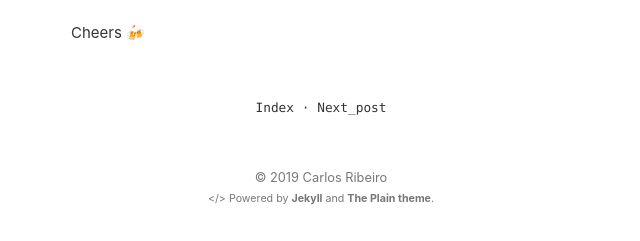
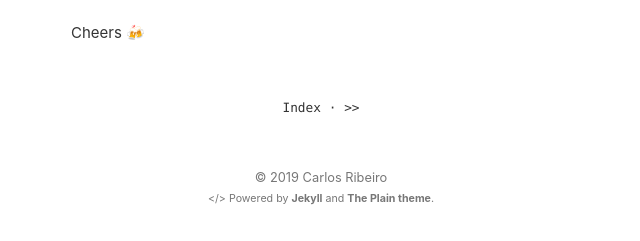
Before and after one commit to duduribeiro/blog, a Jekyll site: the page built from _posts/2017-01-10-connecting-on-rds-server-that-is-not-publicly-accessible.markdown, in a window 1280 px wide. Shown: the part 2019-2260 px from the top of the page, without its empty margins (319-959 px from the left). Built offline with Jekyll 4.4.1, drawn with Linux system fonts in a browser that asks for light colours.

Commit message:
Fix prev/next links

```diff
--- a/_layouts/post.html
+++ b/_layouts/post.html
@@ -18,12 +18,12 @@
 
 <div class="page-navigation code">
 	{% if page.next.url %}
-    <a class="next" href="{{ page.next.url | prepend: site.baseurl | prepend: site.url }}" title="NEXT: {{page.next.title}}">Previous_post</a>
+    <a class="next" href="{{ page.next.url | prepend: site.baseurl | prepend: site.url }}" title="NEXT: {{page.next.title}}">&lt;&lt;</a>
 		<span> &middot; </span>
   {% endif %}
 		<a class="home" href="{{ "/" | prepend: site.baseurl | prepend: site.url }}" title="Back to Index">Index</a>
   {% if page.previous.url %}
 		<span> &middot; </span>
-    <a class="prev" href="{{ page.previous.url | prepend: site.baseurl | prepend: site.url }}" title="PREV: {{page.previous.title}}">Next_post</a>
+    <a class="prev" href="{{ page.previous.url | prepend: site.baseurl | prepend: site.url }}" title="PREV: {{page.previous.title}}">&gt;&gt;</a>
   {% endif %}
 </div>
```
